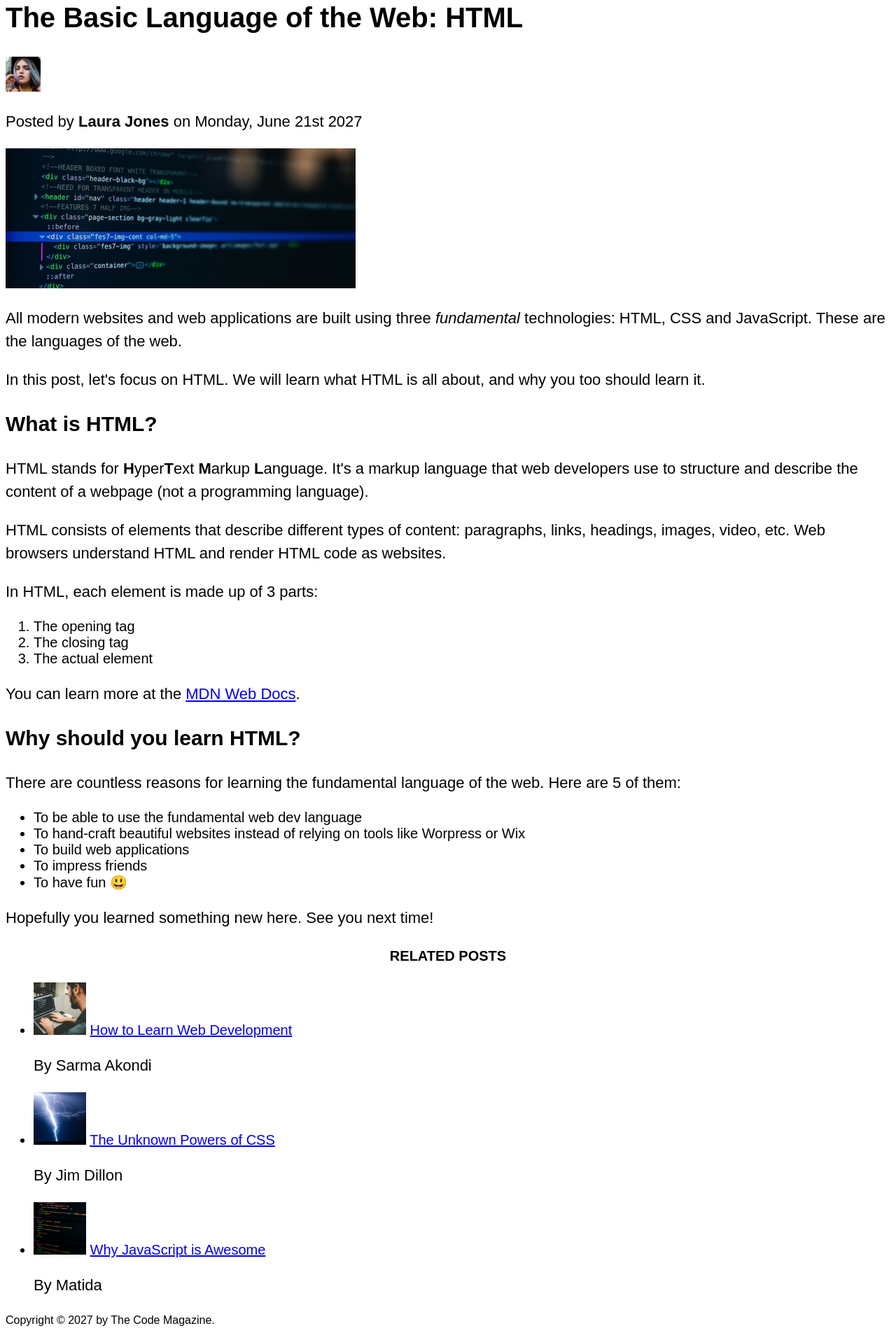
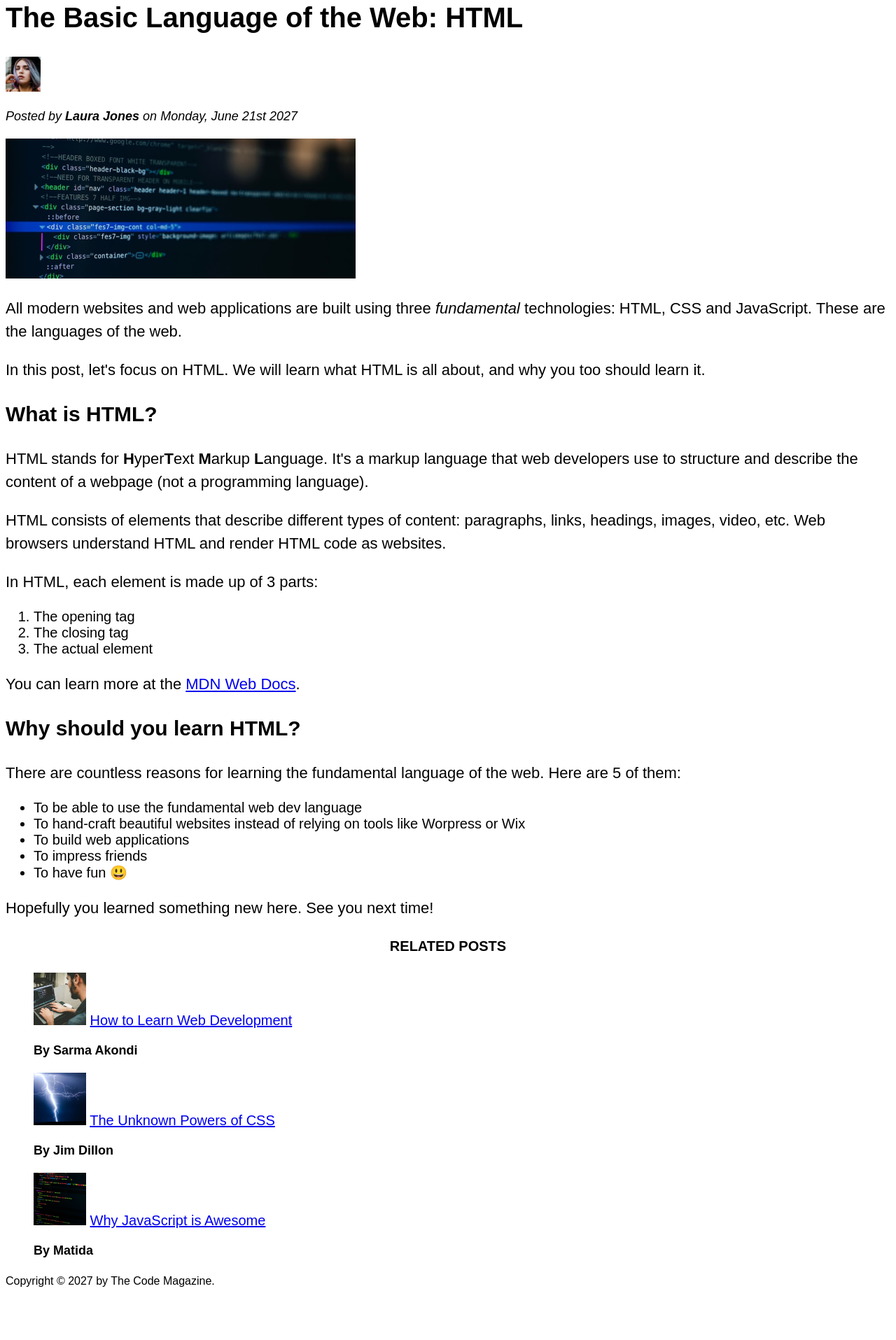
Before and after one commit to avnms/html-css, a plain HTML site: page 03-CSS-Fundamentals/index.html in a window 1280 px wide. Shown: the part 114-2029 px from the top of the page at 70% size. After the commit the page ends 1973 px from the top, so only its background shows below. Drawn offline with Linux system fonts and the light colour scheme.

Commit message:
class and ID selectors

```diff
--- a/03-CSS-Fundamentals/index.html
+++ b/03-CSS-Fundamentals/index.html
@@ -27,7 +27,9 @@
           width="50px"
           height="50px"
         />
-        <p>Posted by <strong>Laura Jones</strong> on Monday, June 21st 2027</p>
+        <p id="author">
+          Posted by <strong>Laura Jones</strong> on Monday, June 21st 2027
+        </p>
         <img
           src="img/post-img.jpg"
           alt="HTML code on a screen"
@@ -94,7 +96,7 @@
 
     <aside>
       <h4>Related posts</h4>
-      <ul>
+      <ul class="related">
         <li>
           <img
             src="img/related-1.jpg"
@@ -103,7 +105,7 @@
             height="75px"
           />
           <a href="#">How to Learn Web Development</a>
-          <p>By Sarma Akondi</p>
+          <p class="related-author">By Sarma Akondi</p>
         </li>
         <li>
           <img
@@ -113,7 +115,7 @@
             height="75px"
           />
           <a href="#">The Unknown Powers of CSS</a>
-          <p>By Jim Dillon</p>
+          <p class="related-author">By Jim Dillon</p>
         </li>
         <li>
           <img
@@ -123,11 +125,13 @@
             height="75px"
           />
           <a href="#">Why JavaScript is Awesome</a>
-          <p>By Matida</p>
+          <p class="related-author">By Matida</p>
         </li>
       </ul>
     </aside>
 
-    <footer><p>Copyright &copy; 2027 by The Code Magazine.</p></footer>
+    <footer>
+      <p id="copyright">Copyright &copy; 2027 by The Code Magazine.</p>
+    </footer>
   </body>
 </html>
--- a/03-CSS-Fundamentals/style.css
+++ b/03-CSS-Fundamentals/style.css
@@ -36,6 +36,24 @@ li {
   font-size: 20px;
 }
 
-footer p {
+/* footer p {
+  font-size: 16px;
+} */
+
+#author {
+  font-style: italic;
+  font-size: 18px;
+}
+
+#copyright {
   font-size: 16px;
 }
+
+.related-author {
+  font-size: 18px;
+  font-weight: bold;
+}
+
+.related {
+  list-style: none;
+}
```
